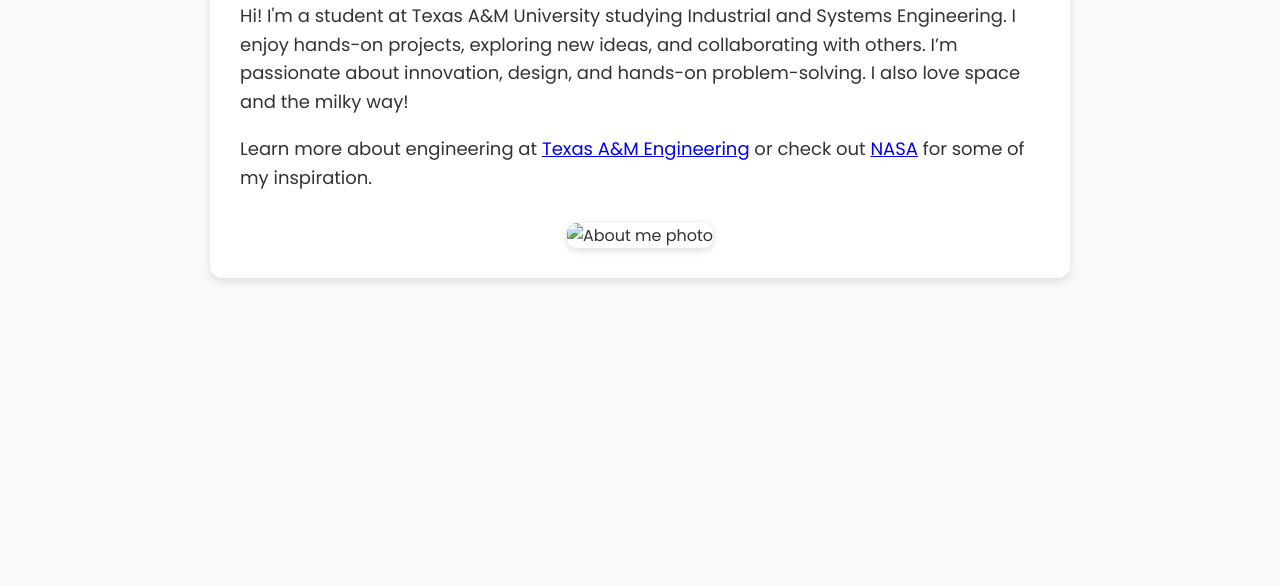
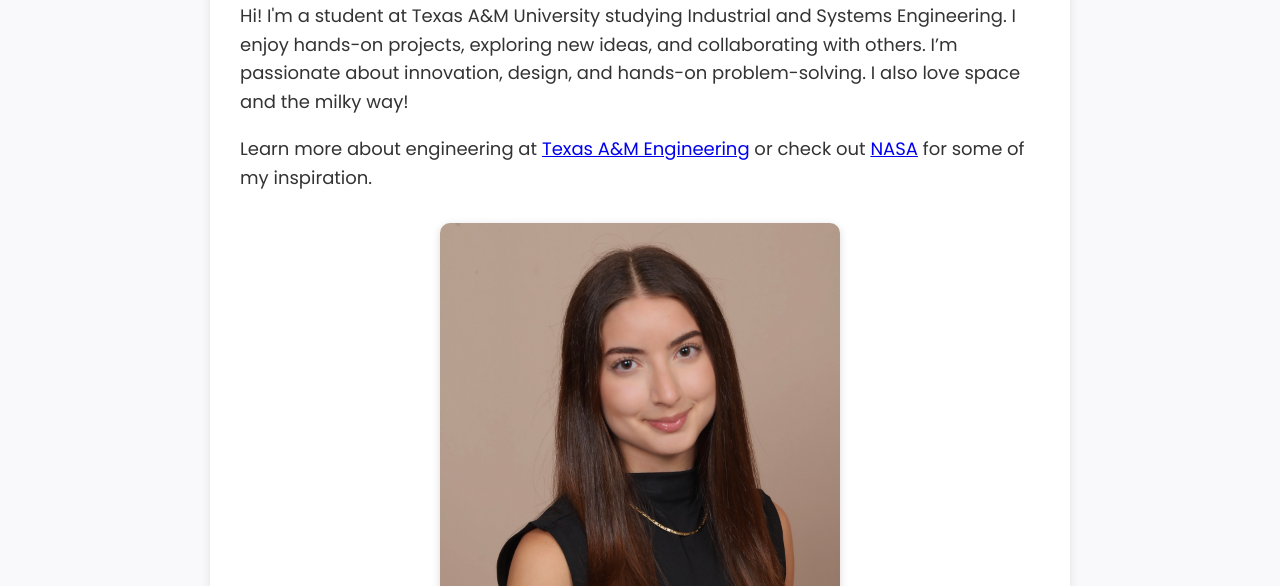
Before and after one commit to mirandamartin1234/mywebsite, a plain HTML site: page index.html in a window 1280 px wide. Shown: the part 214-800 px from the top of the page. Drawn offline with Linux system fonts and the light colour scheme.

Commit message:
Update index.html

```diff
--- a/index.html
+++ b/index.html
@@ -82,7 +82,7 @@
   </p>
 
   <div class="image-container">
-    <img src="pictures/IMG_8395 2.JPG" alt="About me photo">
+    <img src="photo.JPG" alt="About me photo">
   </div>
 </div>
 
```
